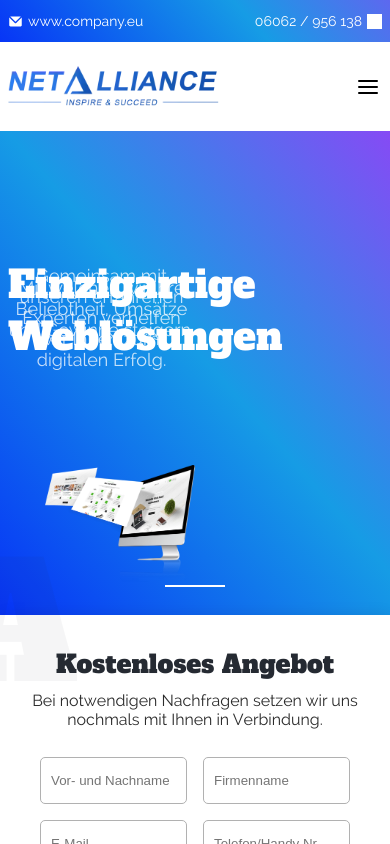
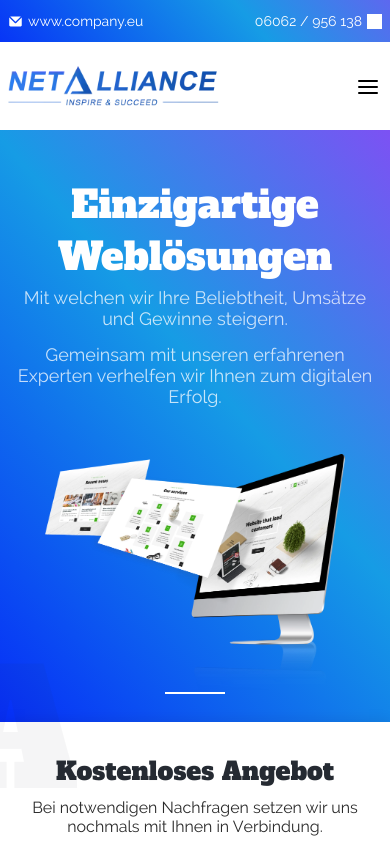
Before and after one commit to julianchahine/nextjs, a Next.js app: page / in a window 390 px wide. Shown: the top 844 px of the page. Built offline with nearby package versions, Linux system fonts and the light colour scheme; grey boxes are pictures that could not be loaded.

Commit message:
neuer cool

```diff
--- a/app/globals.css
+++ b/app/globals.css
@@ -100,10 +100,6 @@ h2 {
   font-family: "Alfa Slab One";
   color: #121212;
   font-size: 40px;
-
-  @media screen and (max-width: 1000px) {
-    font-size: 30px;
-  }
 }
 
 .description {
@@ -131,3 +127,9 @@ h2 {
 .fwContainer {
   width: 100%;
 }
+
+@media screen and (max-width: 1000px) {
+  .titleDark {
+    font-size: 30px;
+  }
+}
--- a/app/page.module.css
+++ b/app/page.module.css
@@ -381,10 +381,20 @@
     display: none;
   }
 
+  .slider .container {
+    flex-direction: column !important;
+    margin-top: -5em;
+  }
+
+  .sliderLeft, .sliderRight {
+    width: 100% !important;
+    text-align: center !important;
+    justify-content: center !important;
+  }
+
   .slider .container .sliderLeft .sliderDescription {
     width: 100%;
-    text-align: center;
-    margin-top: -5em;
+    text-align: center !important;
     font-size: 18px;
   }
 
@@ -397,10 +407,10 @@
   }
 
   .sliderImage {
-    max-width: 80%;
+    max-width: 80% !important;
     align-items: center;
     justify-content: center;
-    padding-top: 5em;
+    padding-top: 2em;
   }
 
   .getOffer .titel {
@@ -449,13 +459,15 @@
 
 @media screen and (max-width: 950px) {
   .wrapper {
-    flex-direction: column;
+    flex-direction: column !important;
+    justify-content: center !important;
+    align-items: center !important;
     margin: 1em 0 0 0 !important;
   }
 
   .wrapper .box {
-    width: 100%;
-    height: auto;
-    margin: 1.5em 0;
+    width: 100% !important;
+    height: auto !important;
+    margin: 1.5em 0 !important;
   }
 }
```
